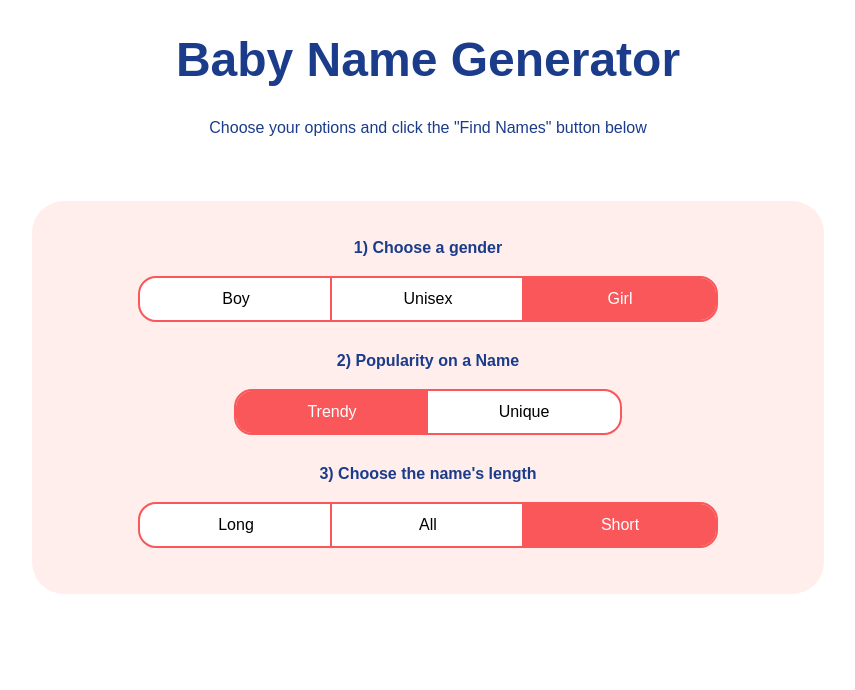
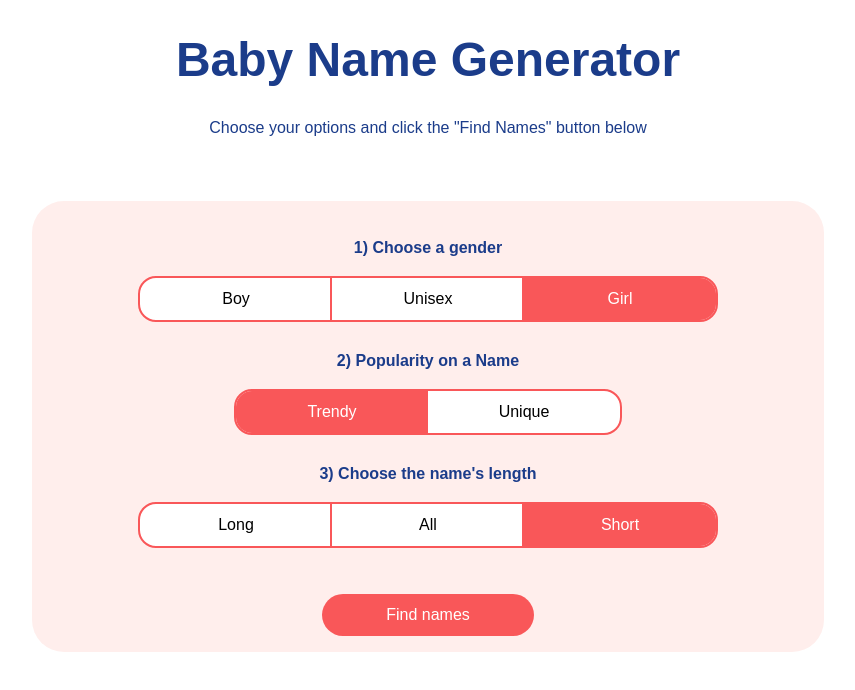
Before and after one commit to Max12345-ally/Baby-Name-Generator, a Nuxt app: page / in a window 1280 px wide. Shown: the top 690 px of the page, without its empty margins (212-1067 px from the left). Built offline with nearby package versions, Linux system fonts and the light colour scheme.

Commit message:
button Generate name

```diff
--- a/app.vue
+++ b/app.vue
@@ -28,6 +28,9 @@
     popularity: Popularity.TRENDY,
     length: Length.SHORT
   })
+
+  const names =ref<string[]>([]);
+
 </script>
 
 <template>
@@ -76,6 +79,7 @@
 
         </div>
         </div>
+        <button class="primary">Find names</button>
     </div>
   </div>
 </template>
@@ -129,4 +133,15 @@
   color:white
 }
 
+.primary {
+  background-color: rgb(249,87,89);;
+  color:white;
+  border: none;
+  border-radius: 6.5rem;
+  padding: 0.75rem 4rem;
+  font-size: 1rem;
+  margin-top: 1rem;
+  cursor: pointer;
+}
+
 </style>
```
